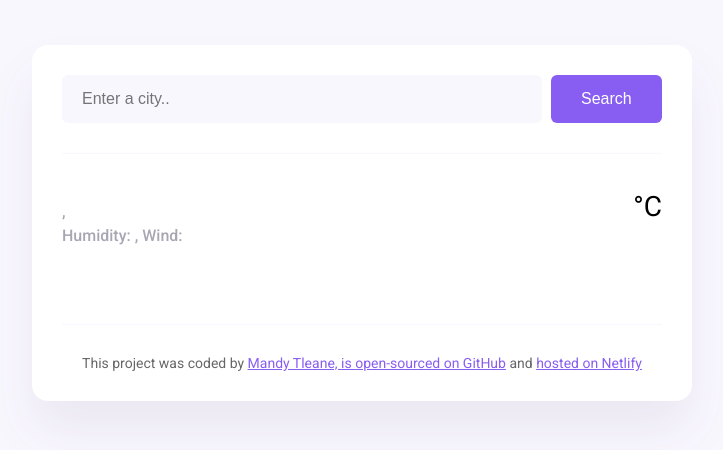
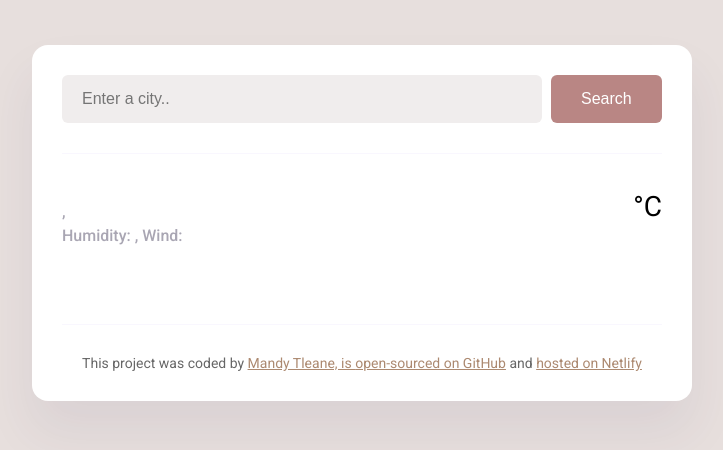
Before and after one commit to MandyTleane/Vanilla-weatherapp, a website built with Parcel: page index.html in a window 1280 px wide. Shown: the whole page, without its empty margins (278-1001 px from the left). Built offline with nearby package versions, Linux system fonts and the light colour scheme; no server answers.

Commit message:
Updated CSS

```diff
--- a/src/index.css
+++ b/src/index.css
@@ -1,5 +1,5 @@
 body {
-  background-color: #f9f7fe;
+  background-color: #e7dfdd;
   font-family: "Roboto", sans-serif;
 }
 
@@ -13,7 +13,7 @@ body {
 }
 
 a {
-  color: #885df1;
+  color: #ac8970;
 }
 header {
   border-bottom: 1px solid #f9f7fe;
@@ -21,7 +21,7 @@ header {
 }
 
 .search-form-input {
-  background-color: #f9f7fe;
+  background-color: #f0eded;
   border: none;
   border-radius: 6px;
   width: 80%;
@@ -29,7 +29,7 @@ header {
   padding: 15px 20px;
 }
 .search-form-button {
-  background: #885df1;
+  background: #b98684;
   padding: 15px 30px;
   border: none;
   font-size: 16px;
@@ -60,7 +60,7 @@ main {
 }
 
 .weather-app-details strong {
-  color: #f65282;
+  color: #c56f8c;
 }
 
 .weather-app-temperature {
@@ -104,7 +104,7 @@ main {
 }
 .weather-forecast-temperatures {
   text-align: center;
-  color: #f65282;
+  color: #c56f8c;
   margin-top: 10px;
   display: flex;
   justify-content: center;
```
